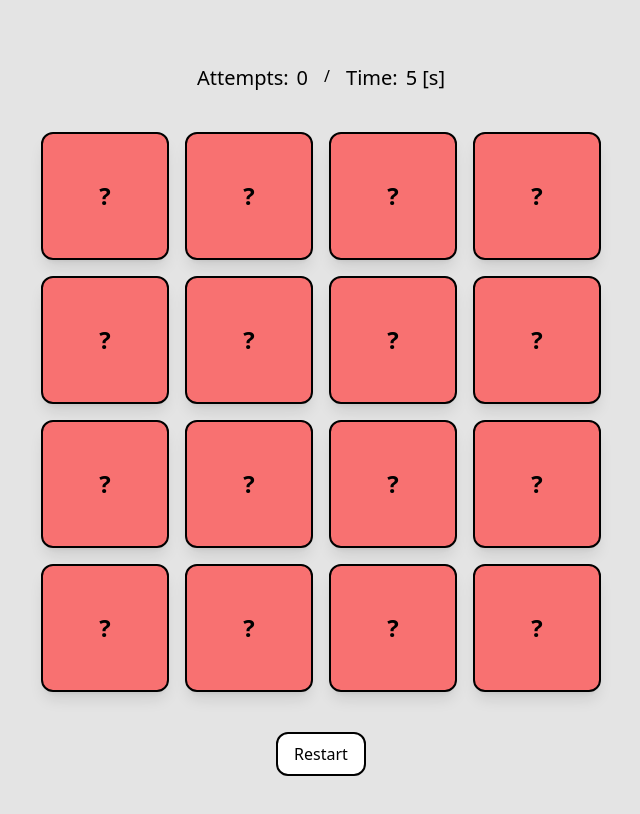
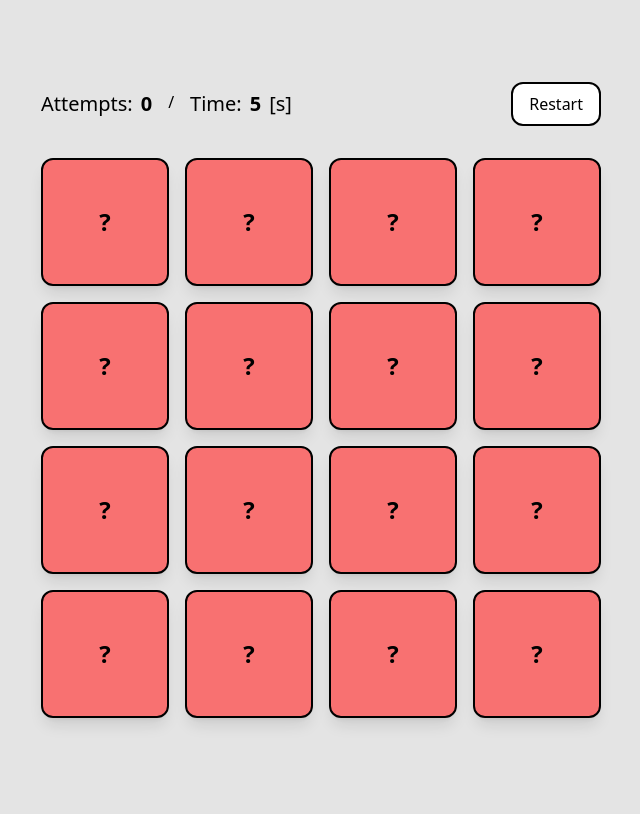
Before and after one commit to daniolsk/memory-card-game, a React (Vite) app: page / in a window 1280 px wide. Shown: the top 814 px of the page, without its empty margins (319-959 px from the left). Built offline with nearby package versions, Linux system fonts and the light colour scheme.

Commit message:
update ui

```diff
--- a/src/App.tsx
+++ b/src/App.tsx
@@ -107,23 +107,12 @@ function App() {
 	}, [openCardsNumber, cards]);
 
 	return (
-		<main className='min-h-screen p-16 flex flex-col gap-10 justify-center items-center'>
+		<main className='min-h-screen p-16 flex flex-col gap-8 justify-center items-center'>
+			<div className='flex w-[560px] items-center justify-between'>
 				<div className='flex gap-4'>
 					<AttemptsCounter attempts={moveCounter} />
 					<span>/</span>
 					<Timer time={time} />
-			</div>
-			<div className='grid grid-cols-4 grid-rows-4 gap-4'>
-				{cards.map((card) => (
-					<Card
-						key={card.id}
-						id={card.id}
-						cardNumber={card.cardNumber}
-						isOpen={card.isOpen}
-						isGuessed={card.isGuessed}
-						onCardClick={onCardClick}
-					/>
-				))}
 				</div>
 				<div>
 					<button
@@ -147,6 +136,19 @@ function App() {
 						Restart
 					</button>
 				</div>
+			</div>
+			<div className='grid grid-cols-4 grid-rows-4 gap-4'>
+				{cards.map((card) => (
+					<Card
+						key={card.id}
+						id={card.id}
+						cardNumber={card.cardNumber}
+						isOpen={card.isOpen}
+						isGuessed={card.isGuessed}
+						onCardClick={onCardClick}
+					/>
+				))}
+			</div>
 		</main>
 	);
 }
--- a/src/components/AttemptsCounter.tsx
+++ b/src/components/AttemptsCounter.tsx
@@ -2,7 +2,7 @@ function AttemptsCounter({ attempts }: { attempts: number }) {
 	return (
 		<div className='flex text-xl gap-2'>
 			<span>Attempts:</span>
-			<span>{attempts}</span>
+			<span className='font-bold'>{attempts}</span>
 		</div>
 	);
 }
--- a/src/components/Timer.tsx
+++ b/src/components/Timer.tsx
@@ -2,7 +2,8 @@ function AttemptsCounter({ time }: { time: number }) {
 	return (
 		<div className='flex text-xl gap-2'>
 			<span>Time:</span>
-			<span>{time} [s]</span>
+			<span className='font-bold'>{time}</span>
+			<span>[s]</span>
 		</div>
 	);
 }
```
Lines whose indentation alone changed are shown as unchanged.
